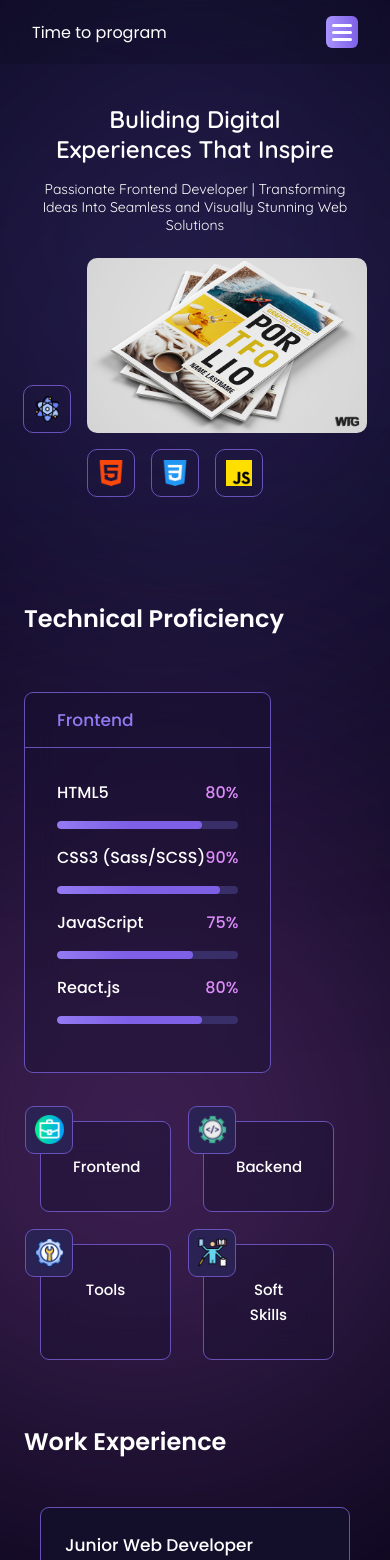
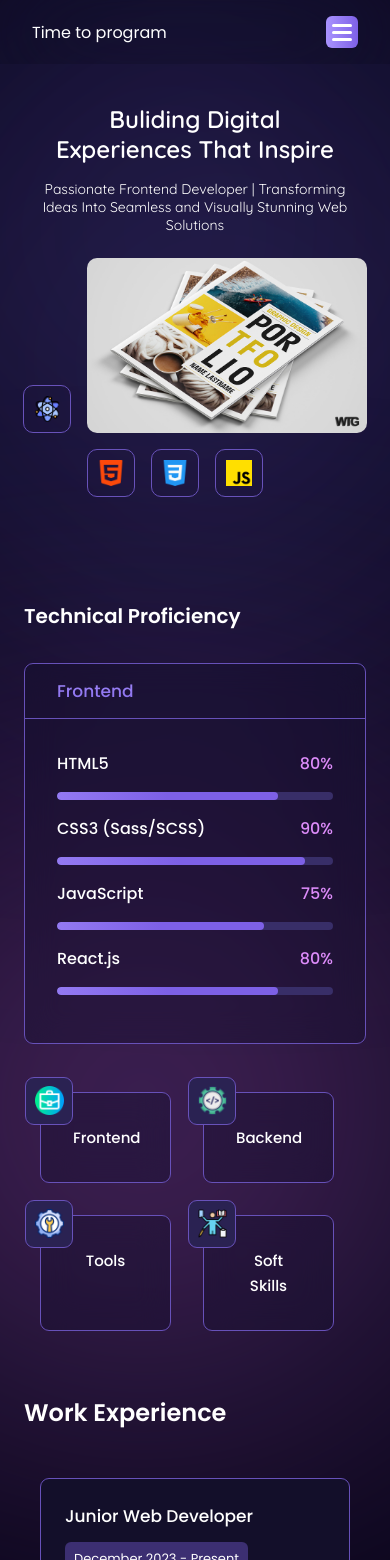
Before and after one commit to edgar-front/my-portfolio, a React (Create React App) app: page / in a window 390 px wide. Shown: the top 1560 px of the page. Built offline with nearby package versions, Linux system fonts and the light colour scheme; a web font is replaced by a local one.

Commit message:
uptade skill section

```diff
--- a/src/components/Skills/styles.css
+++ b/src/components/Skills/styles.css
@@ -64,4 +64,14 @@
     flex-direction: column-reverse;
     gap: 48px;
   }
+
+  .skills,
+  .skills-info {
+    width: 100%;
+  }
+
+  .skills-container h5 {
+    font-size: 20px;
+    margin-bottom: 32px;
+  }
 }
```
